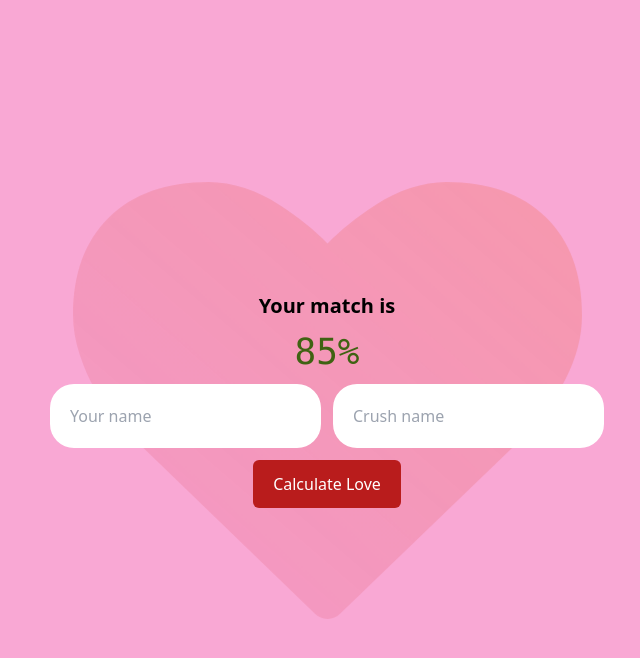
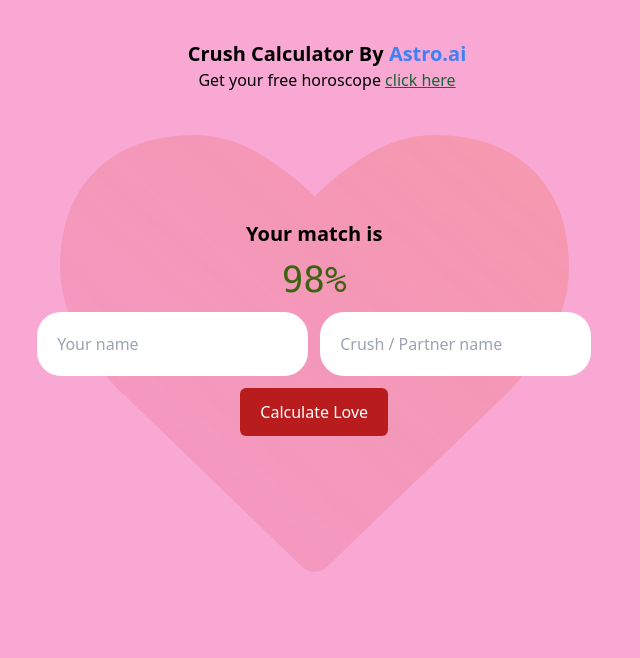
Before and after one commit to sibananda485/lcal, a plain HTML site: page index.html in a window 1280 px wide. Both pictures are taken after typing "Sample", "Sample" into the empty fields and a click on the button "Calculate Love". Shown: the whole page, without its empty margins (313-953 px from the left). Drawn offline with nearby package versions, Linux system fonts and the light colour scheme; no server answers.

Commit message:
Final commit

```diff
--- a/index.html
+++ b/index.html
@@ -8,16 +8,23 @@
     <title>Love Calculator</title>
   </head>
   <body class="bg-pink-300">
-    <div class="w-screen h-screen flex justify-center items-center relative">
+    <div class="mt-10 mb-32 ">
+
+      <h1 class="font-bold text-center text-xl">Crush Calculator By <a class="text-blue-500" href="https://www.astroai.com/">Astro.ai</a> </h1>
+      <p class="text-center">Get your free horoscope <a class="text-green-800 underline" href="https://www.astroai.com/buyinbulk/wholesale">click here </a></p>
+    </div>
+      <div class="w-[98vw] h-screen flex justify-center i relative">
       <img
         class="absolute w-1/2 md:w-auto -z-10 animate-ping"
         src="heart.svg"
         alt=""
       />
-
       <div class="space-y-3" action="">
-        <h1 class="text-center text-xl font-bold">Your match is</h1>
-        <h1 class="text-center text-4xl font-mono text-lime-800">85%</h1>
+        <h1 id="match" class="text-center text-xl font-bold"></h1>
+        <h1
+          id="score"
+          class="text-center text-4xl font-mono text-lime-800"
+        ></h1>
         <div class="flex flex-col sm:flex-row justify-center gap-3">
           <input
             id="first"
@@ -29,7 +36,7 @@
             id="last"
             class="bg-white p-5 rounded-3xl"
             type="text"
-            placeholder="Crush name"
+            placeholder="Crush / Partner name"
           />
         </div>
         <button
@@ -44,6 +51,8 @@
       const first = document.getElementById("first");
       const last = document.getElementById("last");
       const btn = document.getElementById("btn");
+      const match = document.getElementById("match");
+      const score = document.getElementById("score");
       const handleSubmit = () => {
         fetch("https://calapi.vercel.app/", {
           method: "POST",
@@ -51,21 +60,16 @@
             "Content-Type": "application/json",
           },
           body: JSON.stringify({ first: first.value, last: last.value }),
-        })
-          .then((response) => {
-            if (!response.ok) {
-              throw new Error("Network response was not ok");
-            }
-            return response.json();
-          })
-          .then((data) => {
-            console.log("Success:", data);
-          })
-          .catch((error) => {
-            console.error("Error:", error);
-          });
-        first.value = "";
-        last.value = "";
+        });
+        let a = Math.round(Math.random() * 100);
+        match.innerHTML = "Calculating......";
+        setTimeout(() => {
+          match.innerHTML = "Your match is";
+          match.classList.remove("hidden");
+          score.innerHTML = `${a}%`;
+          first.value = "";
+          last.value = "";
+        }, 1000);
       };
     </script>
   </body>
```
